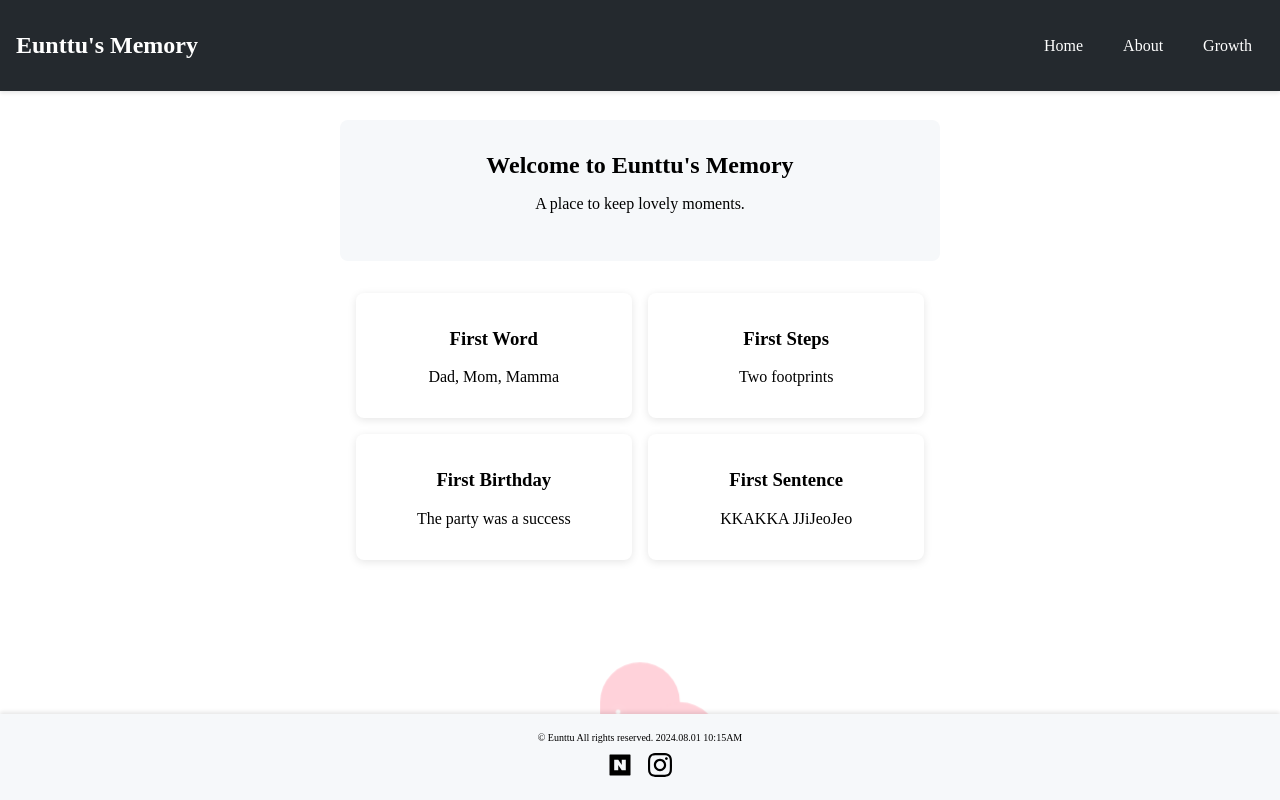
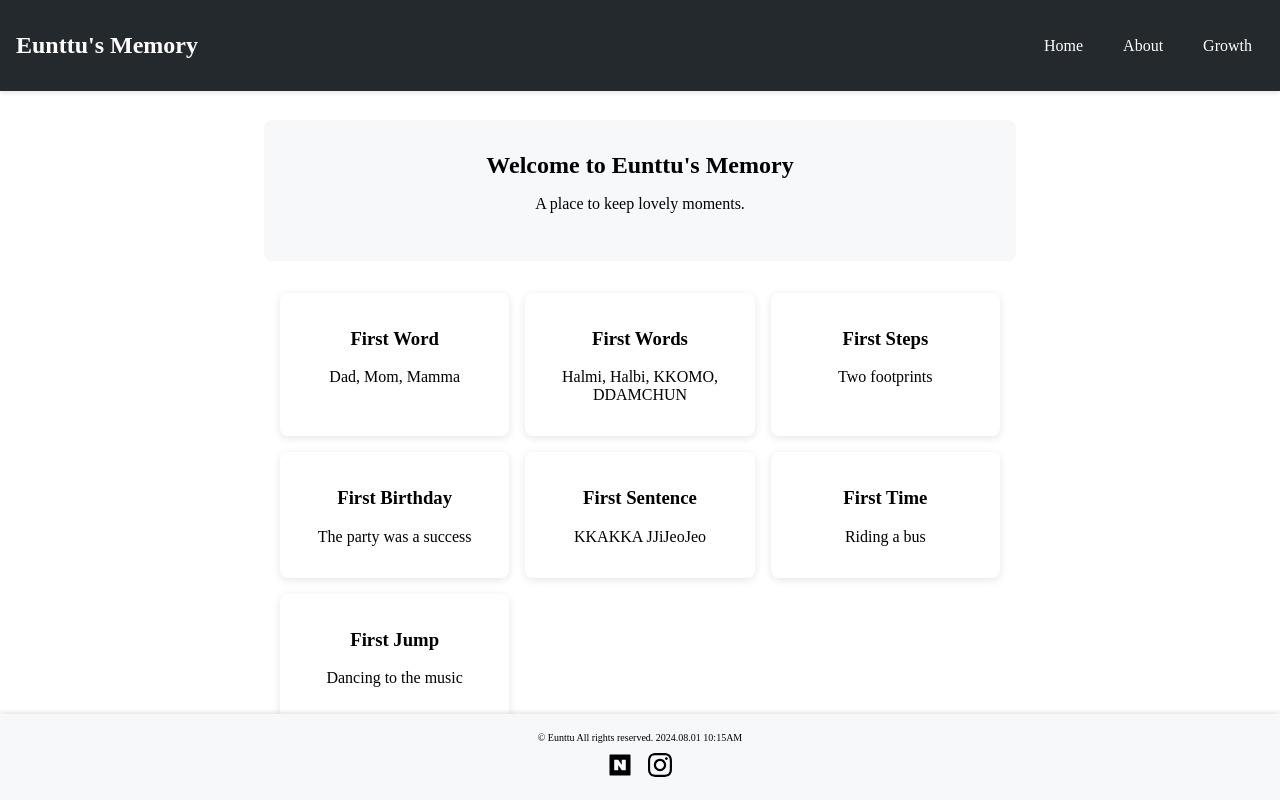
Before and after one commit to hachuu/eunttu-memory, an Angular app: page / in a window 1280 px wide. Shown: the top 800 px of the page. Built offline with nearby package versions, Linux system fonts and the light colour scheme; a web font is replaced by a local one.

Commit message:
[Update] 첫순간들

```diff
--- a/src/app/home/home.component.ts
+++ b/src/app/home/home.component.ts
@@ -11,8 +11,11 @@ export class HomeComponent {
 
   features = [
     { title: 'First Word', desc: 'Dad, Mom, Mamma' },
+    { title: 'First Words', desc: 'Halmi, Halbi, KKOMO, DDAMCHUN' },
     { title: 'First Steps', desc: 'Two footprints' },
     { title: 'First Birthday', desc: 'The party was a success' },
     { title: 'First Sentence', desc: 'KKAKKA JJiJeoJeo' },
+    { title: 'First Time', desc: 'Riding a bus' },
+    { title: 'First Jump', desc: 'Dancing to the music' }
   ];
 }
```
